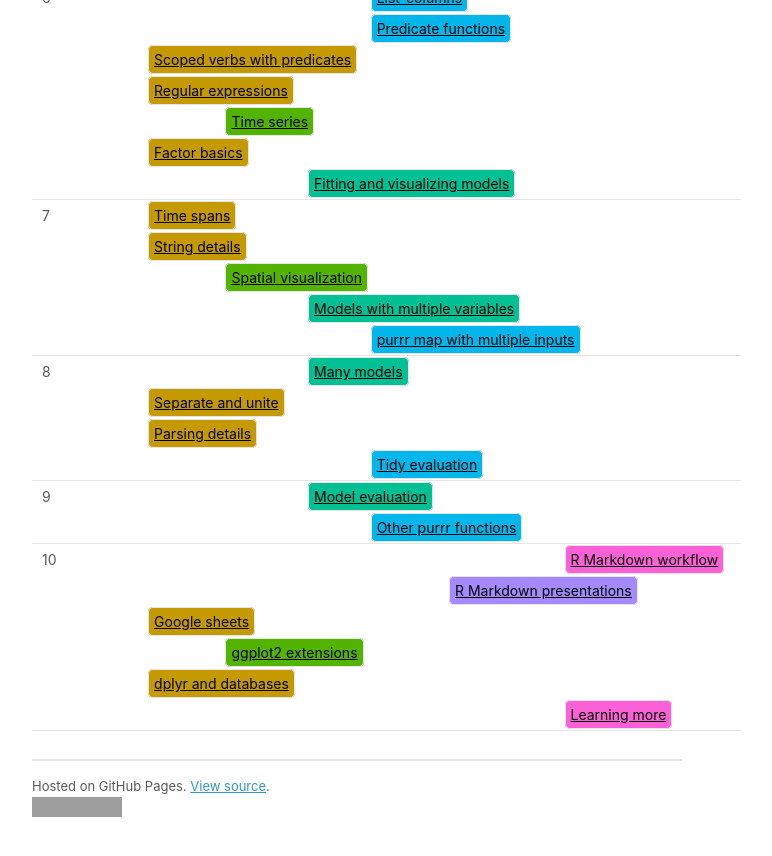
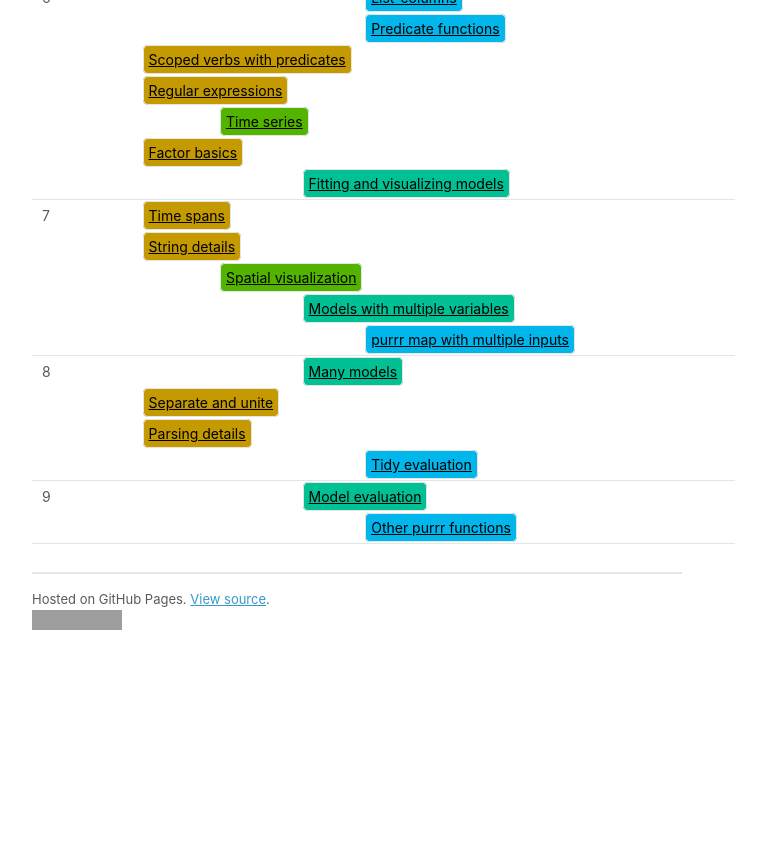
Before and after one commit to dcl-2019-04/curriculum, a Jekyll site: the page built from docs/index.md, in a window 1280 px wide and 900 px high, scrolled down 1162 px. Shown: the top 856 px of the window, without its empty margins (283-1055 px from the left). Built offline with Jekyll 4.4.1, drawn with Linux system fonts in a browser that asks for light colours; our own code applies the rules of GitHub Pages for plain Markdown files; a script that is not in the unit is left out; after the commit the page ends 1875 px from its top, so only the background shows below that; grey boxes are pictures that could not be loaded.

Commit message:
Update for week 9

````diff
--- a/docs/index.md
+++ b/docs/index.md
@@ -349,40 +349,4 @@
   <td colspan="2"></td>
 </tr>
 </tbody>
-<tbody>
-<tr>
-<td id='week-10'>10</td>
-  <td colspan="6"></td>
-  <td colspan="6"><a class="workflow" href="workflow-rmarkdown.html">R Markdown workflow</a></td>
-</tr>
-<tr>
-<td></td>
-  <td colspan="5"></td>
-  <td colspan="6"><a class="communicate" href="rmarkdown-formats.html">R Markdown presentations</a></td>
-  <td colspan="1"></td>
-</tr>
-<tr>
-<td></td>
-  <td colspan="1"></td>
-  <td colspan="6"><a class="wrangle" href="googlesheets.html">Google sheets</a></td>
-  <td colspan="5"></td>
-</tr>
-<tr>
-<td></td>
-  <td colspan="2"></td>
-  <td colspan="6"><a class="visualize" href="ggplot2-exts.html">ggplot2 extensions</a></td>
-  <td colspan="4"></td>
-</tr>
-<tr>
-<td></td>
-  <td colspan="1"></td>
-  <td colspan="6"><a class="wrangle" href="dplyr-databases.html">dplyr and databases</a></td>
-  <td colspan="5"></td>
-</tr>
-<tr>
-<td></td>
-  <td colspan="6"></td>
-  <td colspan="6"><a class="workflow" href="learning-more.html">Learning more</a></td>
-</tr>
-</tbody>
 </table>
--- a/syllabus.yml
+++ b/syllabus.yml
@@ -1,4 +1,4 @@
-cur-week: 10
+cur-week: 9
 
 weeks:
   week-01:
--- a/units/googlesheets.Rmd
+++ b/units/googlesheets.Rmd
@@ -10,12 +10,6 @@
 ```
 
 Use the googlesheets package by Jenny Bryan to (suprise!) extract data from Google sheets. Google sheets are a surprisingly useful way of collecting data (especially with Google forms) and collaboratively working with data. googlesheets makes it easy to get that data into R and make use of it.
-
-If you haven't already, install it:
-
-```{r, eval = FALSE}
-install.packages("googlesheets")
-```
 
 ```{r setup, message=FALSE, warning=FALSE}
 # Libraries
````
Also changed, not shown: docs/googlesheets.md (+45 -26 lines), units/googlesheets.yml (+37 -38 lines).
